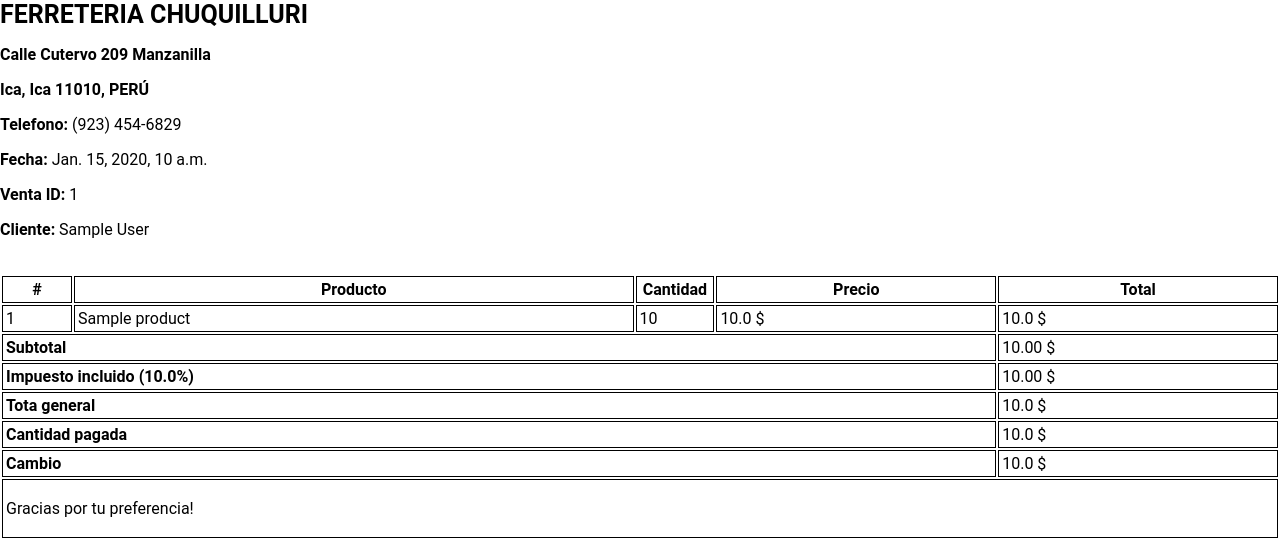
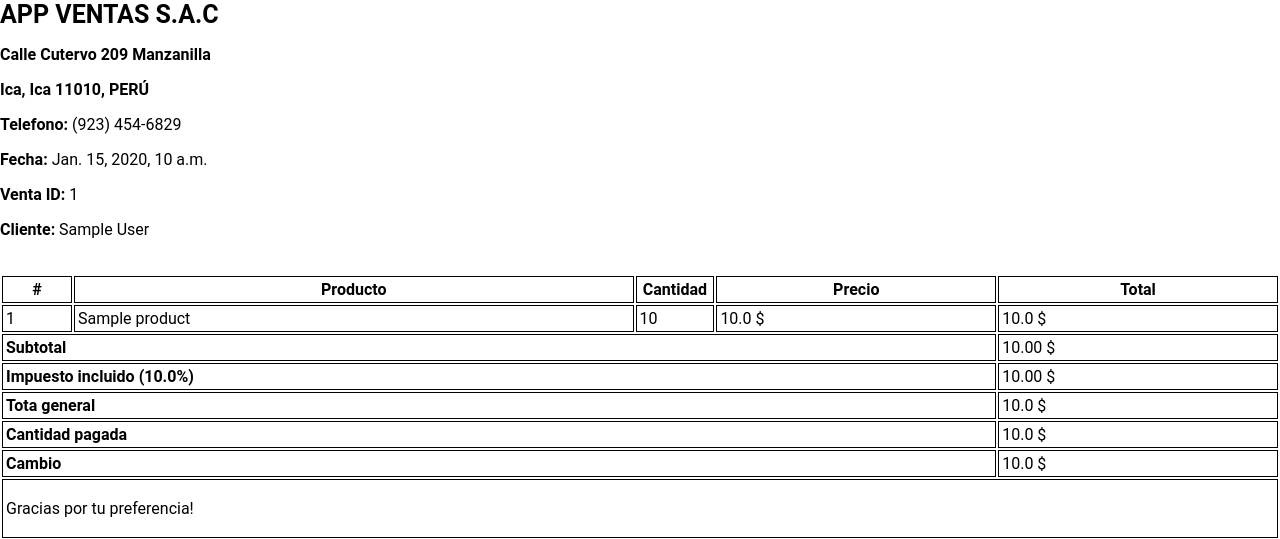
Before and after one commit to JoseAlejandro11235/django_pos, a Django app: template django_pos/templates/sales/sales_receipt_pdf.html in a window 1280 px wide. Shown: the top 539 px of the page. Run offline with Django 4.2, Linux system fonts and the light colour scheme; the template is opened without the code that fills it: values that come from a table or form of the project are taken from there, others are empty; tables that the repository leaves empty hold one stand-in row (values such as "Sample post").

Commit message:
Correcting the comp

```diff
--- a/django_pos/templates/sales/sales_receipt_pdf.html
+++ b/django_pos/templates/sales/sales_receipt_pdf.html
@@ -53,7 +53,7 @@
 <div class="container-fluid">
     <div class="row border border-dark">
         <div class="col-6">
-            <p class="name-company"><b>Ferreteria Chuquilluri</b></p>
+            <p class="name-company"><b>APP VENTAS S.A.C</b></p>
             <p><b>Calle Cutervo 209 Manzanilla</b></p>
             <p><b>Ica, Ica 11010, PERÚ</b></p>
             <p><b>Telefono:</b> (923) 454-6829</p>
```
